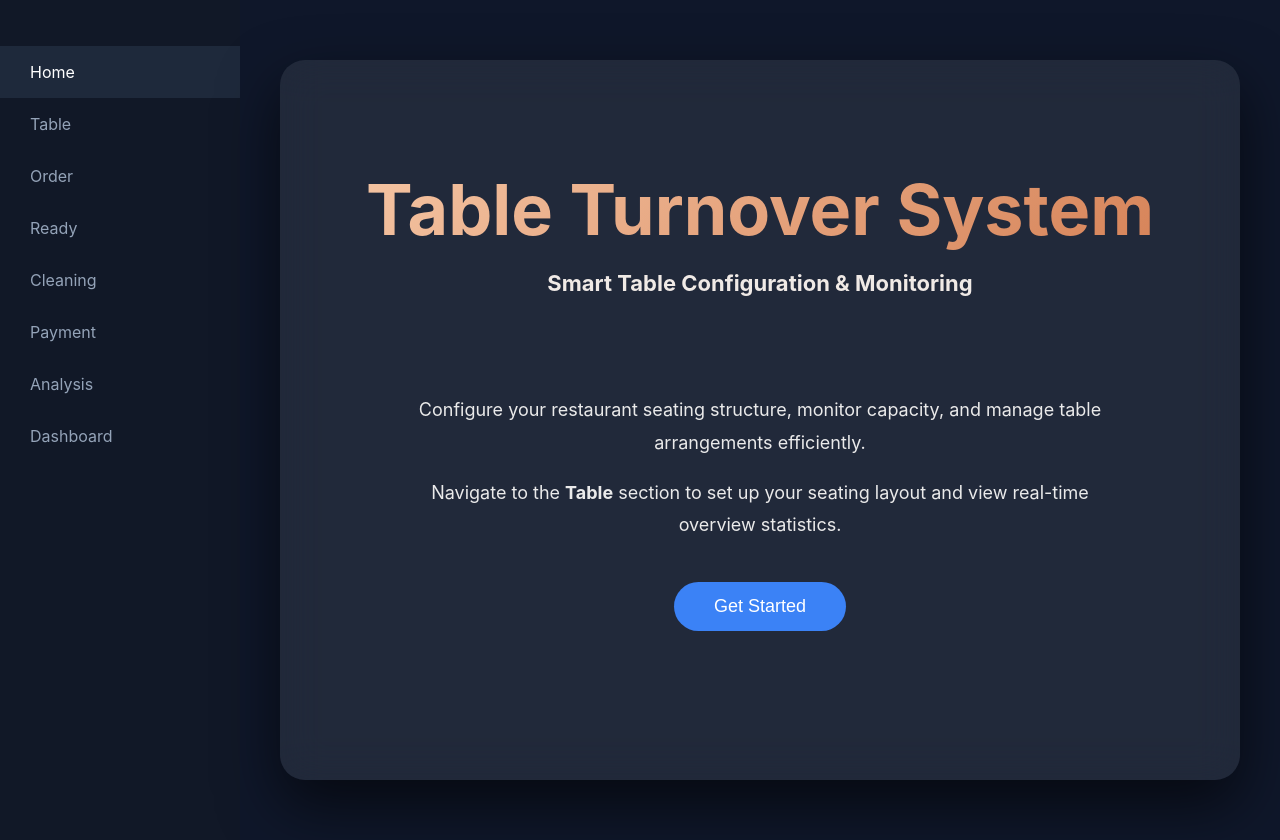
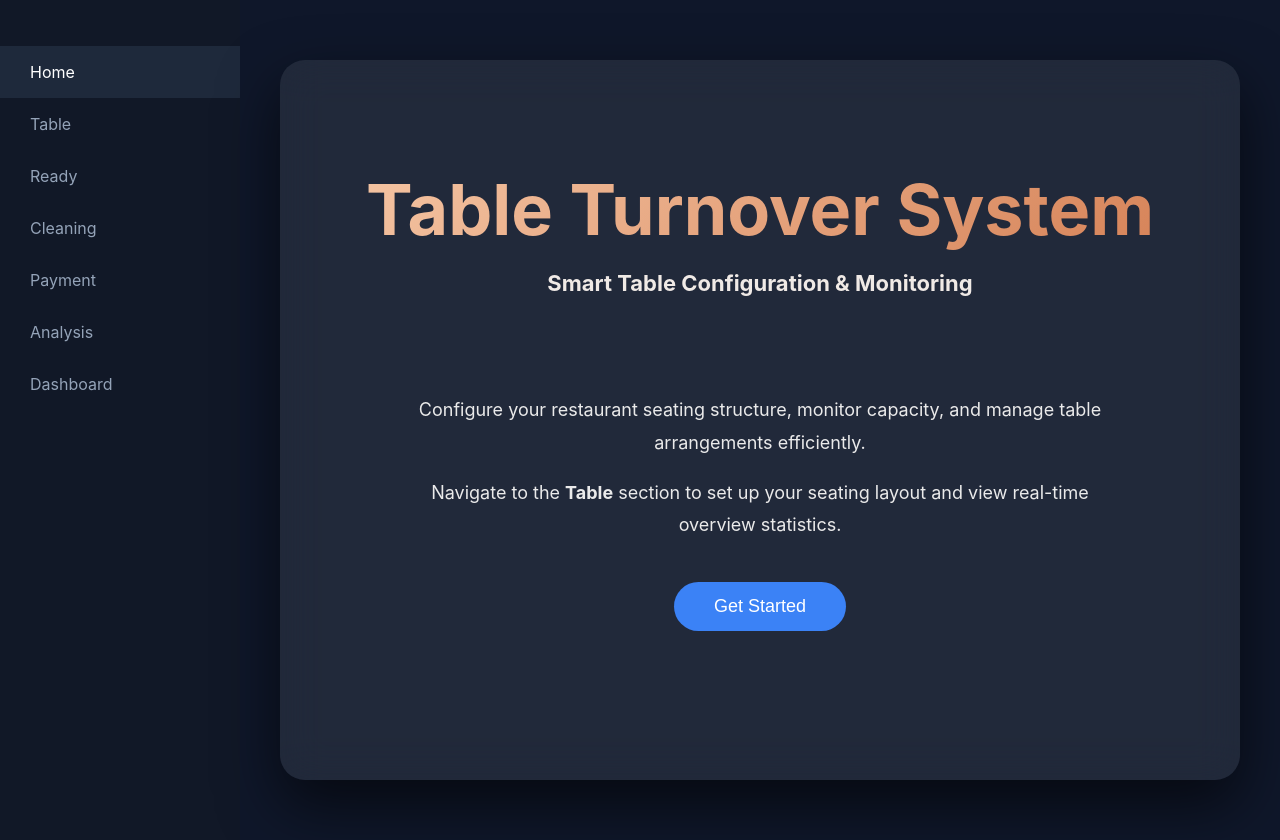
Before and after one commit to rfpproject123/practice, a Flask app: page /app in a window 1280 px wide. Run offline with Flask 3, Linux system fonts and the light colour scheme.

Commit message:
Update app.html

```diff
--- a/templates/app.html
+++ b/templates/app.html
@@ -11,7 +11,6 @@
     <ul>
         <li><a href="#" class="nav-item active" data-target="home">Home</a></li>
         <li><a href="#" class="nav-item" data-target="table">Table</a></li>
-        <li><a href="#" class="nav-item" data-target="order">Order</a></li>
         <li><a href="#" class="nav-item" data-target="ready">Ready</a></li>
         <li><a href="#" class="nav-item" data-target="cleaning">Cleaning</a></li>
         <li><a href="#" class="nav-item" data-target="payment">Payment</a></li>
```
